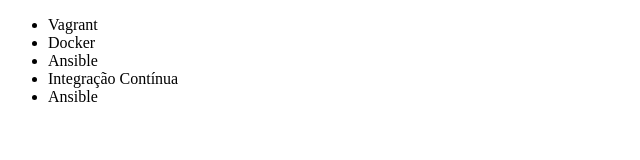
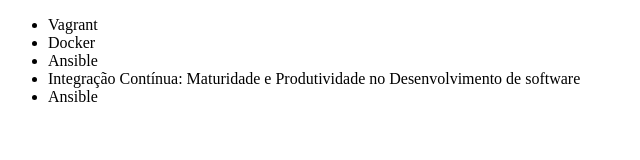
Before and after one commit to jessvvieira/alura-git, a plain HTML site: page index.html in a window 1280 px wide. Shown: the whole page, without its empty margins (0-640 px from the left). Drawn offline with Linux system fonts and the light colour scheme.

Commit message:
Renomeando curso de integração continua

```diff
--- a/index.html
+++ b/index.html
@@ -9,7 +9,7 @@
         <li>Vagrant</li>
         <li>Docker</li>
         <li>Ansible</li>
-        <li>Integração Contínua</li>
+        <li>Integração Contínua: Maturidade e Produtividade no Desenvolvimento de software</li>
         <li>Ansible</li>
     </ul>
 </body>
```
